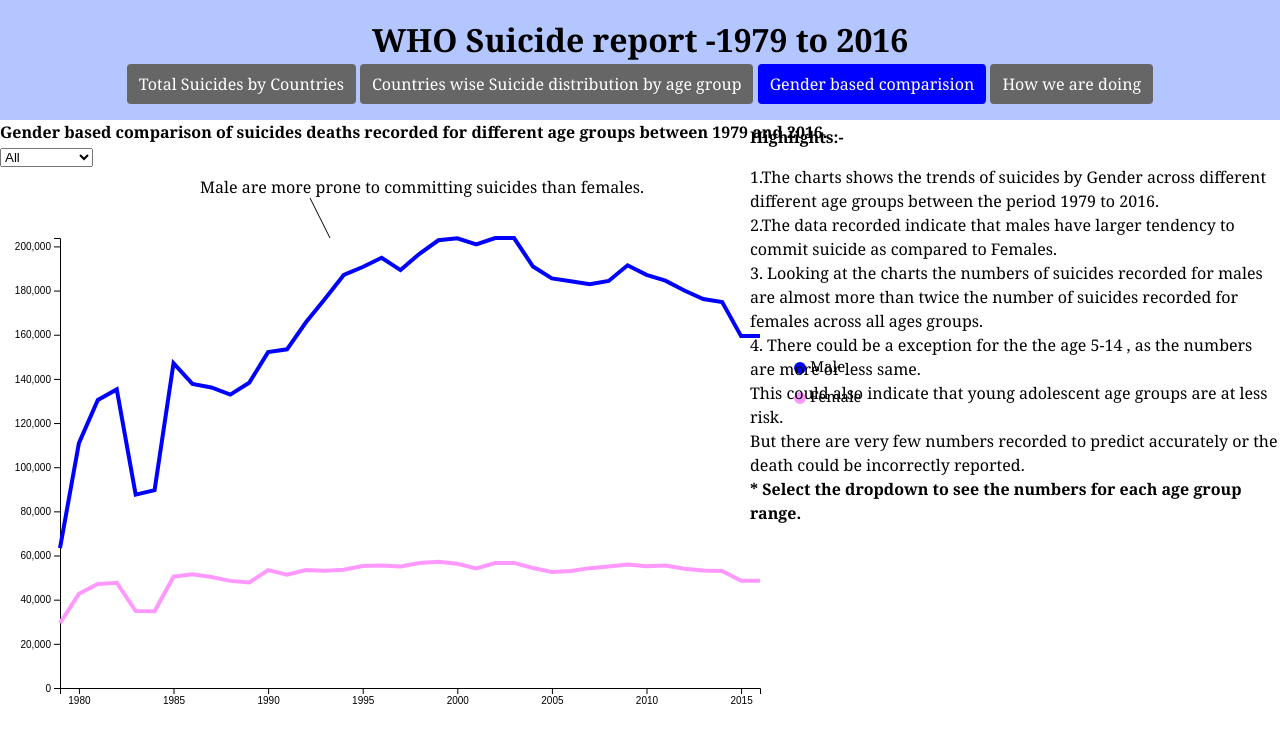
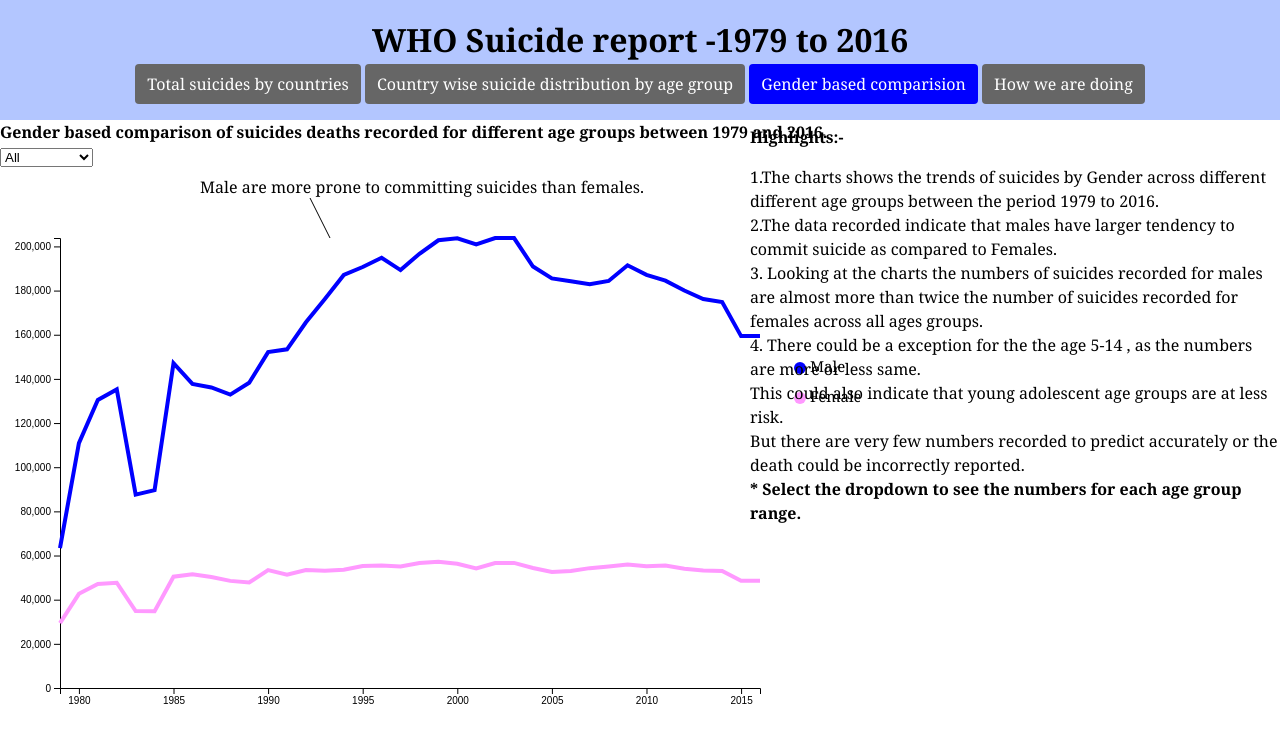
Before and after one commit to mpsingh2/finaltermdv.github.io, a plain HTML site: page about.html in a window 1280 px wide. Drawn offline with nearby package versions, Linux system fonts and the light colour scheme.

Commit message:
update
updated

```diff
--- a/about.html
+++ b/about.html
@@ -29,8 +29,8 @@ div.absolute {
   <h1>WHO Suicide report -1979 to 2016</h1>
   <nav>
     <ul class="nav">
-      <li><a  href="index.html">Total Suicides by Countries</a></li>
-      <li><a  href="Product.html">Countries wise Suicide distribution by age group</a></li>
+      <li><a  href="index.html">Total suicides by countries</a></li>
+      <li><a  href="Product.html">Country wise suicide distribution by age group</a></li>
       <li><a class="current" href="about.html">Gender based comparision</a></li>
       <li><a  href="contact.html">How we are doing</a></li>
     </ul>
```
Also changed, not shown: Product.html (+2 -2 lines), contact.html (+2 -2 lines), index.html (+2 -2 lines).
